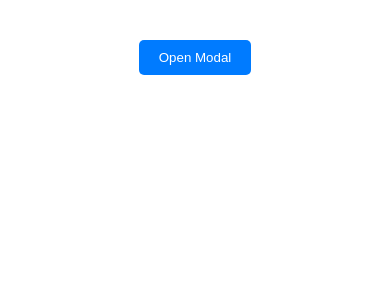
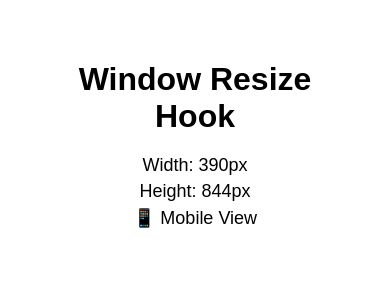
Before and after one commit to gmsijan1/react-practice-component, a React (Vite) app: page / in a window 390 px wide. Shown: the top 300 px of the page. Built offline with nearby package versions, Linux system fonts and the light colour scheme.

Commit message:
feat: add useResponsive hook

```diff
--- a/src/App.jsx
+++ b/src/App.jsx
@@ -1,8 +1,9 @@
 //import ScrollTopBottom from "./components/ScrollTopBottom";
-import ModalPopup from "./components/Click-Outside/modalPopup";
+//import ModalPopup from "./components/Click-Outside/modalPopup";
+import ResponsiveDemo from "./components/Responsive/ResponsiveDemo";
 
 function App() {
-  return <ModalPopup />;
+  return <ResponsiveDemo />;
 }
 
 export default App;
--- /dev/null
+++ b/src/components/Responsive/ResponsiveDemo.jsx
@@ -0,0 +1,19 @@
+import useResponsive from "./useResponsive";
+import "./style.css";
+
+export default function ResponsiveDemo() {
+  const { width, height, isMobile, isTablet, isDesktop } = useResponsive();
+
+  return (
+    <div className="responsive-container">
+      <h1>Window Resize Hook</h1>
+
+      <p>Width: {width}px</p>
+      <p>Height: {height}px</p>
+
+      {isMobile && <p>📱 Mobile View</p>}
+      {isTablet && <p>📱 Tablet View</p>}
+      {isDesktop && <p>🖥️ Desktop View</p>}
+    </div>
+  );
+}
--- /dev/null
+++ b/src/components/Responsive/style.css
@@ -0,0 +1,14 @@
+.responsive-container {
+  padding: 40px;
+  font-family: Arial, sans-serif;
+  text-align: center;
+}
+
+.responsive-container h1 {
+  margin-bottom: 20px;
+}
+
+.responsive-container p {
+  font-size: 18px;
+  margin: 5px 0;
+}
--- /dev/null
+++ b/src/components/Responsive/useResponsive.js
@@ -0,0 +1,27 @@
+import { useEffect, useState } from "react";
+
+export default function useResponsive() {
+  const [size, setSize] = useState({
+    width: window.innerWidth,
+    height: window.innerHeight,
+  });
+
+  useEffect(() => {
+    const handleResize = () => {
+      setSize({
+        width: window.innerWidth,
+        height: window.innerHeight,
+      });
+    };
+
+    window.addEventListener("resize", handleResize);
+    return () => window.removeEventListener("resize", handleResize);
+  }, []);
+
+  return {
+    ...size,
+    isMobile: size.width <= 768,
+    isTablet: size.width > 768 && size.width <= 1024,
+    isDesktop: size.width > 1024,
+  };
+}
```
